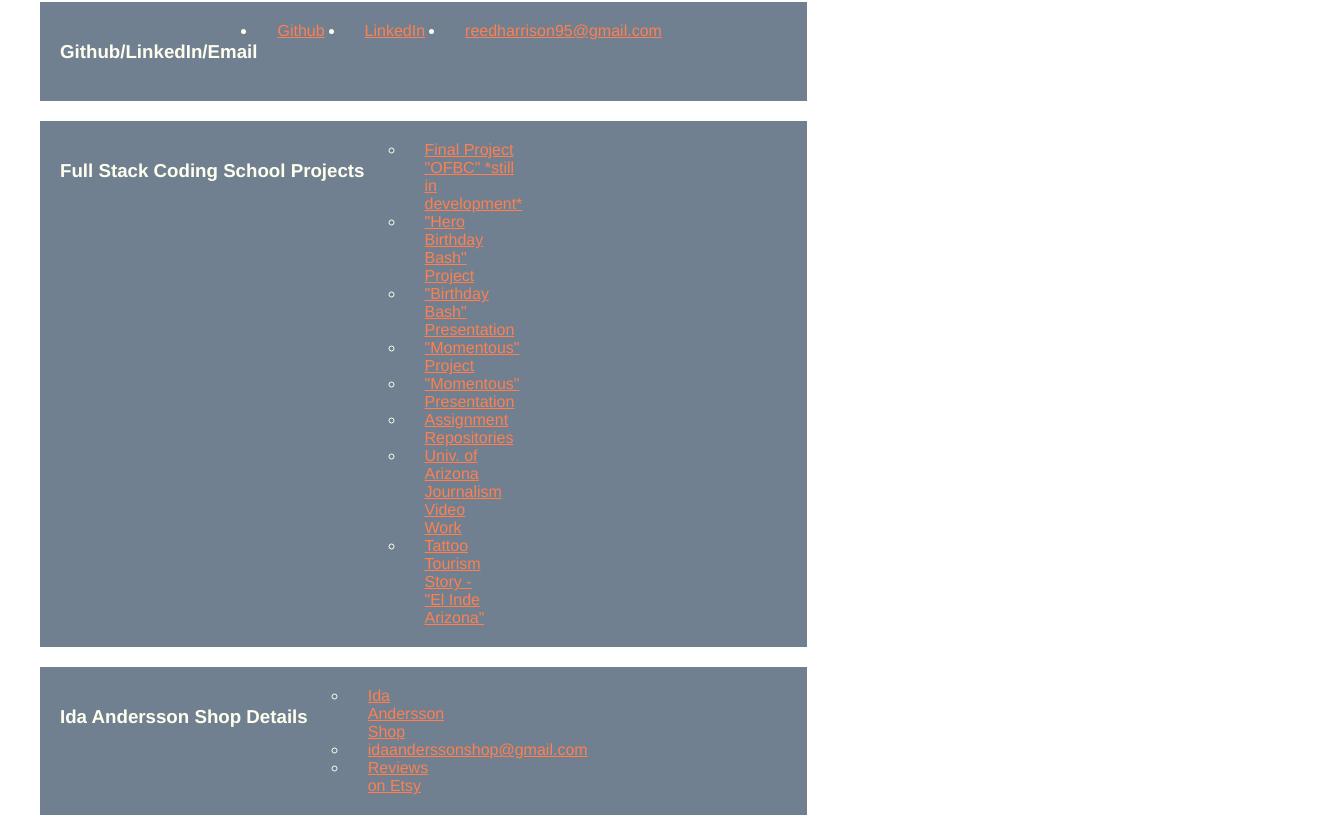
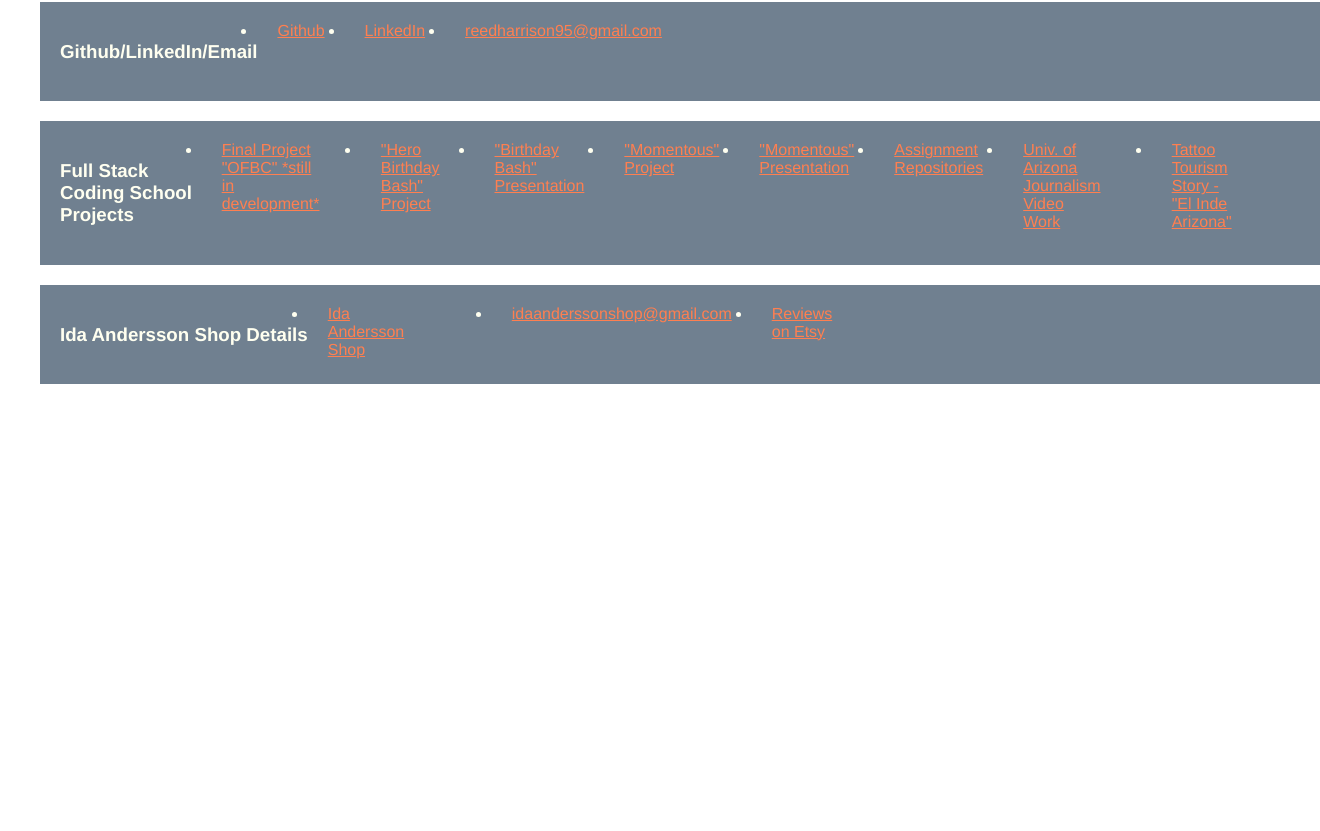
Before and after one commit to HGreedo/nuReactPortfolio, a React (Create React App) app: page /pages/ThirdPtyLinks in a window 1280 px wide. Shown: the part 123-954 px from the top of the page, 1320 px wide, since content can reach past the window. After the commit the page ends 800 px from the top, so only its background shows below. Built offline with nearby package versions, Linux system fonts and the light colour scheme.

Commit message:
commit on 'main'

```diff
--- a/src/pages/ThirdPtyLinks.js
+++ b/src/pages/ThirdPtyLinks.js
@@ -19,7 +19,6 @@ const ThirdPtyLinks = () => (
         </div>
 
 <div className="container">  <h3>Full Stack Coding School Projects</h3>
-<ul>
             <li >
             <a className="atag" href="https://finalproject-ofbc.herokuapp.com/">Final Project "OFBC" *still in development*</a>
             </li>
@@ -51,13 +50,13 @@ const ThirdPtyLinks = () => (
             <li >
             <a  className="atag" href="https://indearizona.com/tucson-tattoo-culture-oasis-for-art-expression-in-southwest/">Tattoo Tourism Story - "El Inde Arizona"</a>
             </li>
-            </ul>
+
             </div>
 
 
 
 <div className="container">  <h3>Ida Andersson Shop Details</h3>
-<ul>
+
             <li >
             <a className="atag" href="https://www.idaanderssonshop.com/">Ida Andersson Shop</a>
             </li>
@@ -70,11 +69,8 @@ const ThirdPtyLinks = () => (
             <a className="atag" href="https://www.etsy.com/shop/IdaAnderssonShop">Reviews on Etsy</a>
             </li>
 
-            </ul>
+
             </div>
-
-
-
 
 
             </ul>
--- a/src/pages/thirdpartylinks.css
+++ b/src/pages/thirdpartylinks.css
@@ -1,9 +1,7 @@
 .link-body{
     display: flex;
 }
-.ul {
-    list-style-type: none;
-}
+
 
 
 .container {
@@ -17,8 +15,13 @@ padding: 20px;
 width: 100%;
 }
 
+.container .li {
+    list-style: none;
+}
 
-
+.link-container .li {
+    list-style: none;
+}
 .h3 {
     padding-bottom: 10px;
     width: 20%;
```
